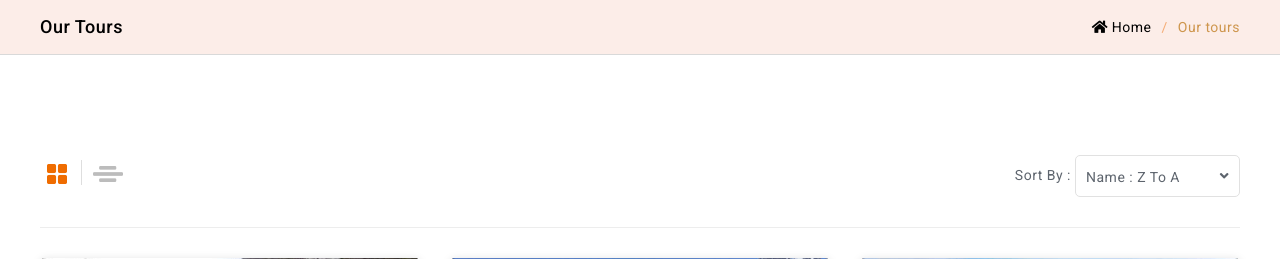
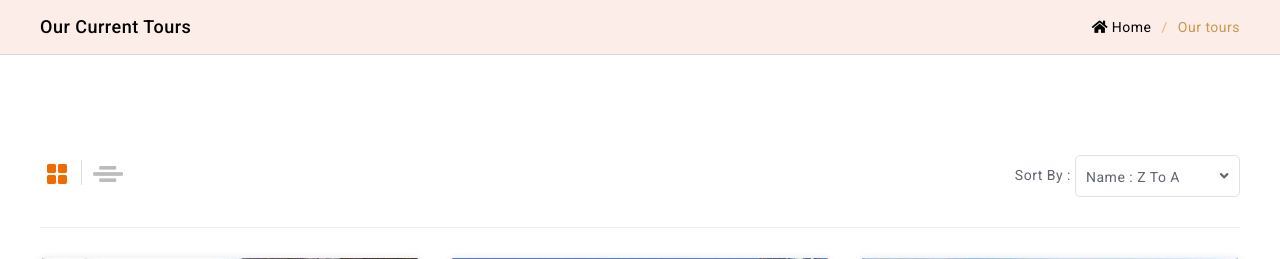
Before and after one commit to masrur-qr/pakol, a Django app: page /tours/ in a window 1280 px wide. Shown: the part 124-383 px from the top of the page. Run offline with Django 3.2, Linux system fonts and the light colour scheme; data comes from the database, SQL or seed files in the repository; parts of the project's set-up code (start-up, migrations or seed data) failed here and were passed over; some libraries are stand-ins or nearby versions.

Commit message:
fiz tour

```diff
--- a/tours/templates/tours/tours-list.html
+++ b/tours/templates/tours/tours-list.html
@@ -16,7 +16,7 @@
             <section class="bread bread-banner">
                 <div class="container">
                 <div class="bread-detail text-center d-md-flex align-items-center justify-content-between">
-                    <h4 class="bread-title mb-3 mb-md-0">Our Tours</h4>
+                    <h4 class="bread-title mb-3 mb-md-0">Our Current Tours</h4>
 
                     <div class="bread-crumb">
                     <ul>
```
